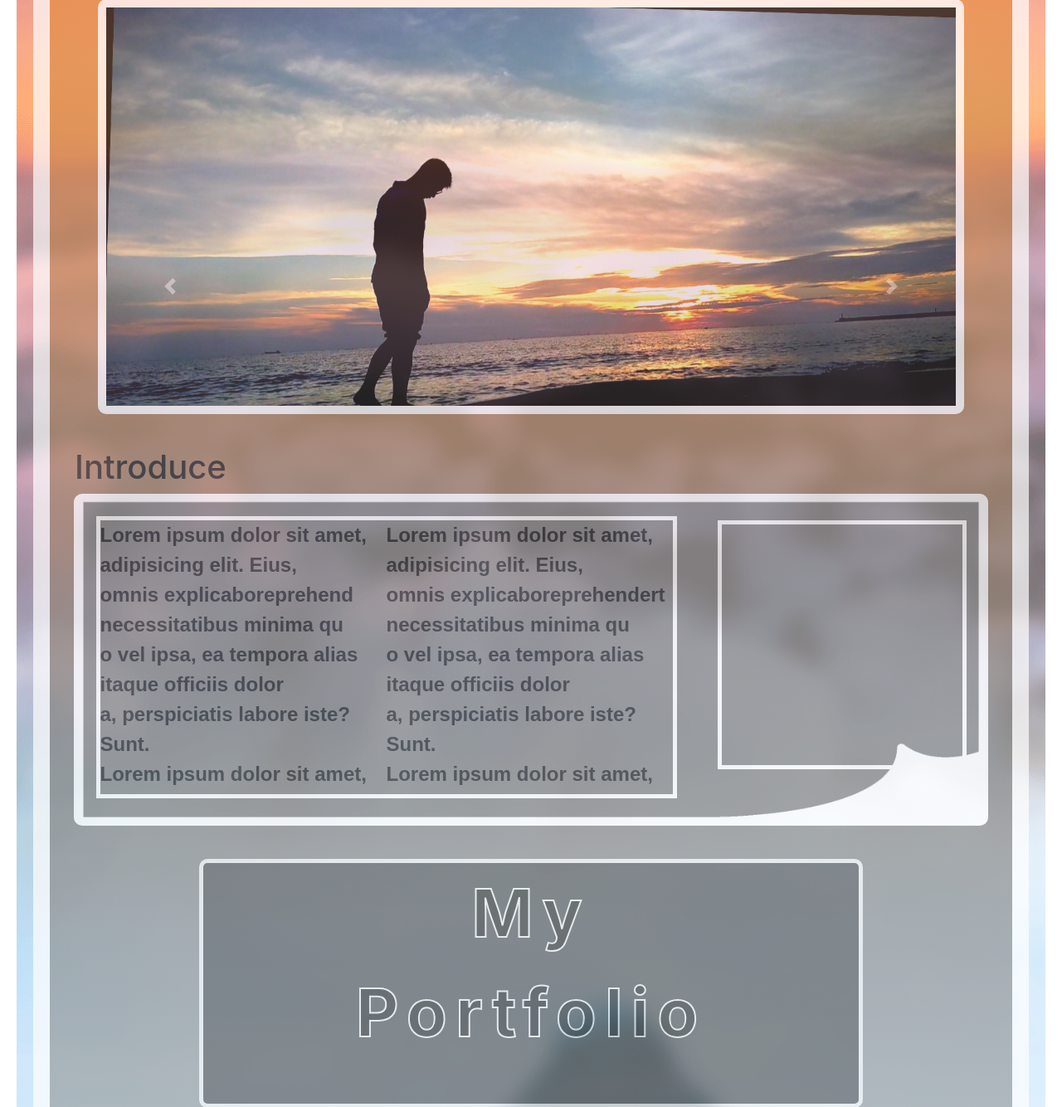
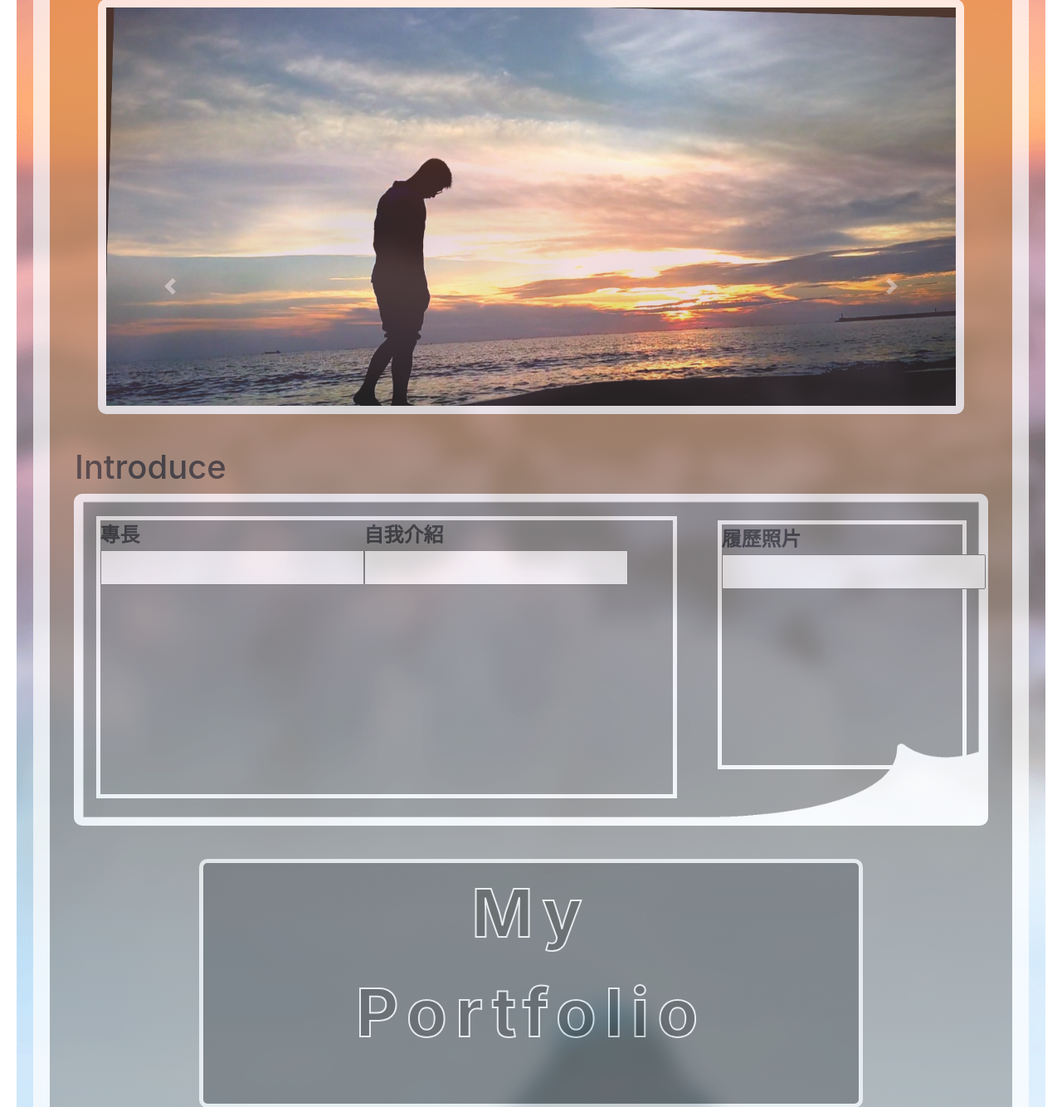
Before and after one commit to Astour44/2022Portfolio, a PHP site: page /back.php in a window 1280 px wide. Shown: the part 191-1525 px from the top of the page at 83% size. Run offline with PHP 8.4, Linux system fonts and the light colour scheme.

Commit message:
製作自我介紹表格

```diff
--- a/api/check_pw.php
+++ b/api/check_pw.php
@@ -1,7 +1,10 @@
 <?php
 include_once "../base.php";
+
+//問題start
 $dsn = "mysql:host=localhost;charset=utf8;dbname=portfolio";
 $pdo = new PDO($dsn, 'root', '');
+//問題end
 
 $acc = $_POST['acc'];
 $pw = $_POST['pw'];
--- /dev/null
+++ b/api/save_introduce.php
@@ -0,0 +1 @@
+儲存自我介紹的api
--- a/back.php
+++ b/back.php
@@ -1,4 +1,4 @@
-<?php include_once "base.php"?>
+<?php include_once "base.php" ?>
 <!DOCTYPE html>
 <html lang="en">
 
@@ -7,8 +7,7 @@
     <meta http-equiv="X-UA-Compatible" content="IE=edge">
     <meta name="viewport" content="width=device-width, initial-scale=1.0">
     <title>Astour Portfolio</title>
-    <link rel="stylesheet" href="https://cdn.jsdelivr.net/npm/bootstrap@4.6.1/dist/css/bootstrap.min.css"
-        integrity="sha384-zCbKRCUGaJDkqS1kPbPd7TveP5iyJE0EjAuZQTgFLD2ylzuqKfdKlfG/eSrtxUkn" crossorigin="anonymous">
+    <link rel="stylesheet" href="https://cdn.jsdelivr.net/npm/bootstrap@4.6.1/dist/css/bootstrap.min.css" integrity="sha384-zCbKRCUGaJDkqS1kPbPd7TveP5iyJE0EjAuZQTgFLD2ylzuqKfdKlfG/eSrtxUkn" crossorigin="anonymous">
     <link rel="stylesheet" href="./css/style.css">
 </head>
 
@@ -21,11 +20,21 @@
                 <div class="topic">Astour</div>
             </div>
             <div class="top2">
-                <a class="topbotton" href="#Home"><h5>Home</h5></a>
-                <a class="topbotton" href="#Introducejump"><h5>Introduce</h5></a>
-                <a class="topbotton" href="#portfoliotextjump"><h5>Portfolio</h5></a>
-                <a class="topbotton" href="#Contactjump"><h5>Contact</h5></a>
-                <a class="topbotton" href="./login.html"><h5>Login</h5></a>
+                <a class="topbotton" href="#Home">
+                    <h5>Home</h5>
+                </a>
+                <a class="topbotton" href="#Introducejump">
+                    <h5>Introduce</h5>
+                </a>
+                <a class="topbotton" href="#portfoliotextjump">
+                    <h5>Portfolio</h5>
+                </a>
+                <a class="topbotton" href="#Contactjump">
+                    <h5>Contact</h5>
+                </a>
+                <a class="topbotton" href="./login.html">
+                    <h5>Login</h5>
+                </a>
             </div>
         </div>
 
@@ -44,13 +53,11 @@
                             <img src="./img/沙灘.jpg" class="d-block w-100" alt="...">
                         </div>
                     </div>
-                    <button class="carousel-control-prev" type="button" data-target="#carouselExampleControls"
-                        data-slide="prev">
+                    <button class="carousel-control-prev" type="button" data-target="#carouselExampleControls" data-slide="prev">
                         <span class="carousel-control-prev-icon" aria-hidden="true"></span>
                         <span class="sr-only">Previous</span>
                     </button>
-                    <button class="carousel-control-next" type="button" data-target="#carouselExampleControls"
-                        data-slide="next">
+                    <button class="carousel-control-next" type="button" data-target="#carouselExampleControls" data-slide="next">
                         <span class="carousel-control-next-icon" aria-hidden="true"></span>
                         <span class="sr-only">Next</span>
                     </button>
@@ -62,30 +69,42 @@
         <div class="top">
             <div class="notes">
                 <div class="notesp">
-                    <p>
-                        Lorem ipsum dolor sit amet, <br>
-                        adipisicing elit. Eius, <br>
-                        omnis explicaboreprehend <br>
-                        necessitatibus minima qu<br>
-                        o vel ipsa, ea tempora alias <br>
-                        itaque officiis dolor<br>
-                        a, perspiciatis labore iste? Sunt.<br>
-                        Lorem ipsum dolor sit amet, <br>
+                    <form action="./api/save_introduce.php" method="POST">
+                        <tr>
 
-                    </p>
-                    <p>
-                        Lorem ipsum dolor sit amet, <br>
-                        adipisicing elit. Eius, <br>
-                        omnis explicaboreprehendert <br>
-                        necessitatibus minima qu<br>
-                        o vel ipsa, ea tempora alias <br>
-                        itaque officiis dolor<br>
-                        a, perspiciatis labore iste? Sunt.<br>
-                        Lorem ipsum dolor sit amet, <br>
+                            <td>專長</td>
+                            <br>
+                            <td>
+                                <input type="text" name="resume">
+                            </td>
+                        </tr>
 
-                    </p>
+
+                    </form>
+                    <form action="./api/save_introduce.php" method="POST">
+                        <tr>
+
+                            <td>自我介紹</td>
+                            <br>
+                            <td>
+                                <input type="text" name="text">
+                            </td>
+                        </tr>
+                    </form>
                 </div>
-                <div class="introduction"></div>
+                <div class="introduction">
+                <form action="./api/save_introduce.php" method="POST">
+                        <tr>
+
+                            <td>履歷照片</td>
+                            <br>
+                            <td>
+                                <input type="text" name="img">
+                            </td>
+                        </tr>
+                    </form>
+
+                </div>
             </div>
         </div>
         <div class="top">
@@ -160,15 +179,9 @@
         </div>
 
     </div>
-    <script src="https://cdn.jsdelivr.net/npm/jquery@3.5.1/dist/jquery.slim.min.js"
-        integrity="sha384-DfXdz2htPH0lsSSs5nCTpuj/zy4C+OGpamoFVy38MVBnE+IbbVYUew+OrCXaRkfj"
-        crossorigin="anonymous"></script>
-    <script src="https://cdn.jsdelivr.net/npm/popper.js@1.16.1/dist/umd/popper.min.js"
-        integrity="sha384-9/reFTGAW83EW2RDu2S0VKaIzap3H66lZH81PoYlFhbGU+6BZp6G7niu735Sk7lN"
-        crossorigin="anonymous"></script>
-    <script src="https://cdn.jsdelivr.net/npm/bootstrap@4.6.1/dist/js/bootstrap.min.js"
-        integrity="sha384-VHvPCCyXqtD5DqJeNxl2dtTyhF78xXNXdkwX1CZeRusQfRKp+tA7hAShOK/B/fQ2"
-        crossorigin="anonymous"></script>
+    <script src="https://cdn.jsdelivr.net/npm/jquery@3.5.1/dist/jquery.slim.min.js" integrity="sha384-DfXdz2htPH0lsSSs5nCTpuj/zy4C+OGpamoFVy38MVBnE+IbbVYUew+OrCXaRkfj" crossorigin="anonymous"></script>
+    <script src="https://cdn.jsdelivr.net/npm/popper.js@1.16.1/dist/umd/popper.min.js" integrity="sha384-9/reFTGAW83EW2RDu2S0VKaIzap3H66lZH81PoYlFhbGU+6BZp6G7niu735Sk7lN" crossorigin="anonymous"></script>
+    <script src="https://cdn.jsdelivr.net/npm/bootstrap@4.6.1/dist/js/bootstrap.min.js" integrity="sha384-VHvPCCyXqtD5DqJeNxl2dtTyhF78xXNXdkwX1CZeRusQfRKp+tA7hAShOK/B/fQ2" crossorigin="anonymous"></script>
 </body>
 
 </html>
```
Also changed, not shown: img/001.jpg (added).
